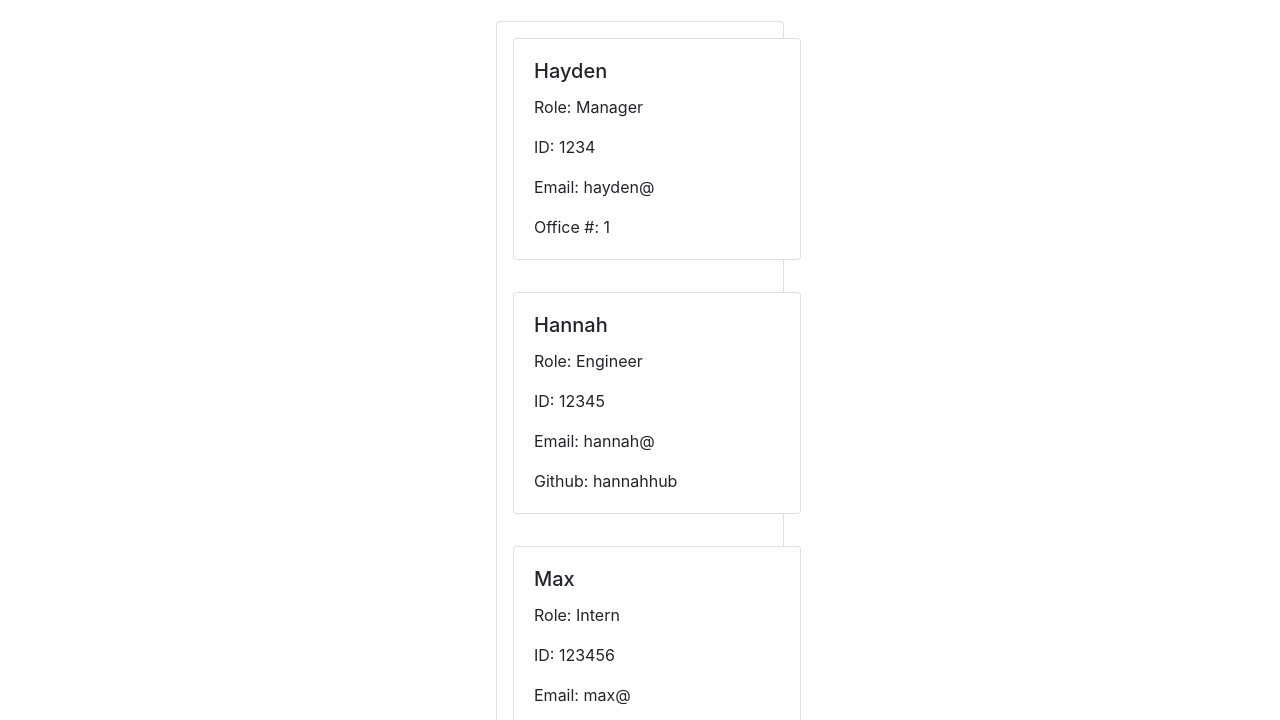
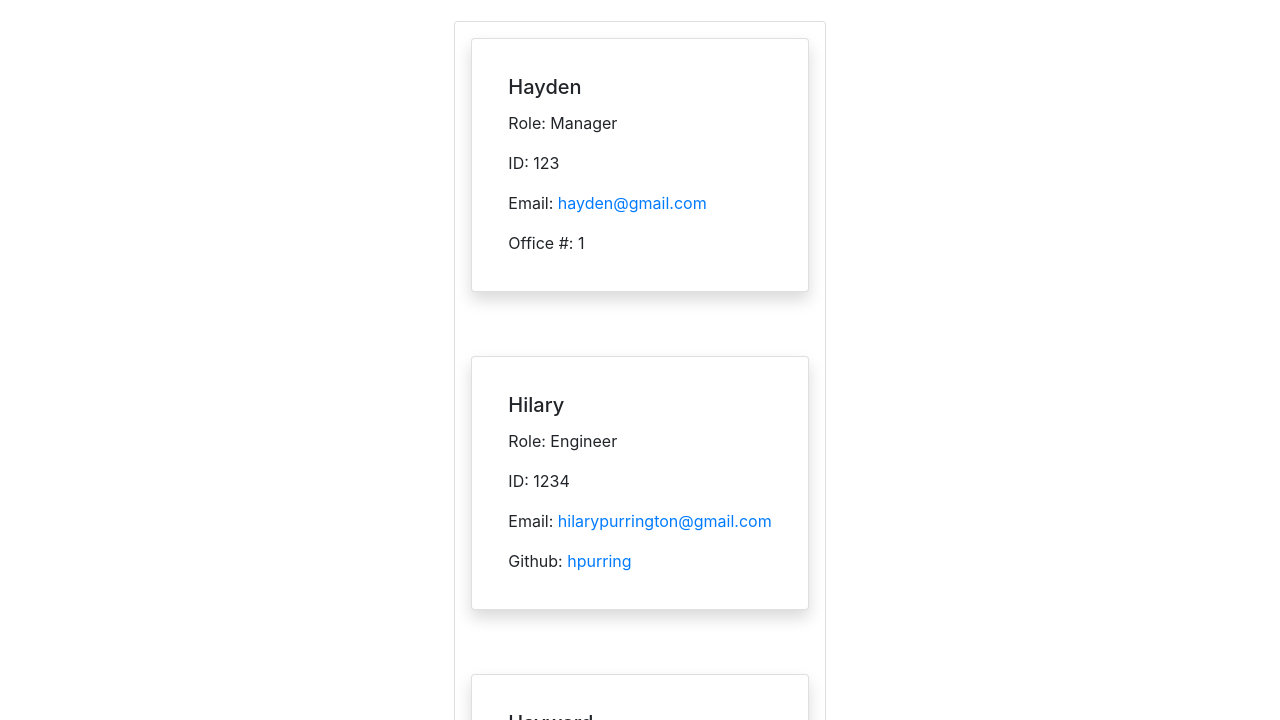
Before and after one commit to hpurring/team-profile-generator, a website: page team.html in a window 1280 px wide. Shown: the part 67-787 px from the top of the page. Drawn offline with nearby package versions, Linux system fonts and the light colour scheme.

Commit message:
final edits

```diff
--- a/team.html
+++ b/team.html
@@ -14,34 +14,34 @@
         <h1 class="bg-primary text-light text-md-center p-md-2">Our Team</h1>
     </header>
 
-    <container class="d-flex justify-content-center justify-content-center">
-        <div class="card m-3" style="width: 18rem;">
+    <container class="d-flex justify-content-center">
+        <div class="card m-3">
 
-      <div class="card m-3" style="width: 18rem;">
+      <div class="card m-3 shadow p-3 mb-5 bg-white rounded" style="width: auto;">
               <div class="card-body">
                 <h5 class="card-title">Hayden</h5>
                 <p class="card-text">Role: Manager</p>
-                <p class="card-text">ID: 1234</p>
-                <p class="card-text">Email: hayden@</p>
+                <p class="card-text">ID: 123</p>
+                <p class="card-text">Email: <a href="mailto:hayden@gmail.com">hayden@gmail.com</a></p>
                 <p class="card-text">Office #: 1</p>
               </div>
           </div>
-       <div class="card m-3" style="width: 18rem;">
+       <div class="card m-3 shadow p-3 mb-5 bg-white rounded" style="width: auto;">
                <div class="card-body">
-                 <h5 class="card-title">Hannah</h5>
+                 <h5 class="card-title">Hilary</h5>
                  <p class="card-text">Role: Engineer</p>
-                 <p class="card-text">ID: 12345</p>
-                 <p class="card-text">Email: hannah@</p>
-                 <p class="card-text">Github: hannahhub</p>
+                 <p class="card-text">ID: 1234</p>
+                 <p class="card-text">Email: <a href="mailto:hilarypurrington@gmail.com">hilarypurrington@gmail.com</a></p>
+                 <p class="card-text">Github: <a href="https://github.com/hpurring">hpurring</a></p>
                </div>
            </div>
-      <div class="card m-3" style="width: 18rem;">
+      <div class="card m-3 shadow p-3 mb-5 bg-white rounded" style="width: auto;">
               <div class="card-body">
-                <h5 class="card-title">Max</h5>
+                <h5 class="card-title">Hayward</h5>
                 <p class="card-text">Role: Intern</p>
-                <p class="card-text">ID: 123456</p>
-                <p class="card-text">Email: max@</p>
-                <p class="card-text">College/University: Intern Uni</p>
+                <p class="card-text">ID: 12345</p>
+                <p class="card-text">Email: <a href="mailtohayward@gmail.com">hayward@gmail.com</a></p>
+                <p class="card-text">College/University: InternUni</p>
               </div>
           </div>
         </div>
```
Also changed, not shown: src/template.js (+9 -9 lines), README.md.
